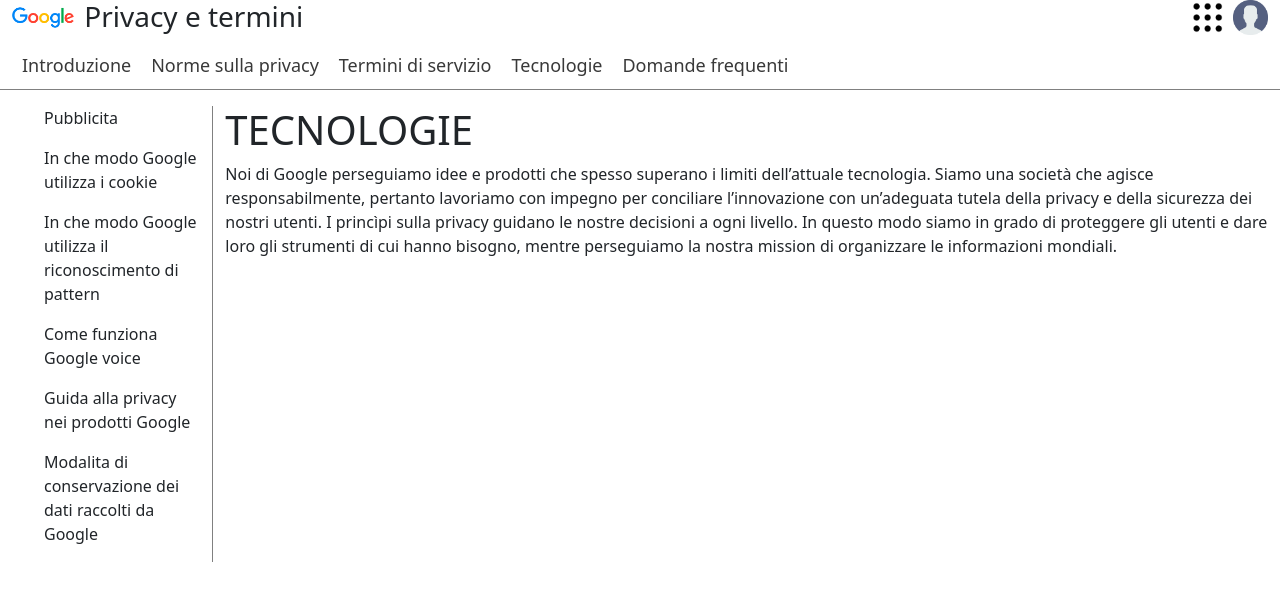
After one commit to tastytim/php-google-faq, a PHP site: page /tecnologie.php in a window 1280 px wide. The commit adds this page. Shown: the top 601 px of the page. Run offline with PHP 8.4, Linux system fonts and the light colour scheme.

Commit message:
commit tecnologie page

```diff
--- a/styles.css
+++ b/css/styles.css
@@ -17,9 +17,16 @@
     list-style: none;
     font-size: large;
     display: flex;
+    border-bottom:1px solid gray ;
+    padding: 10px 0;
 }
 
 .navbar-custom li{
     padding-left:10px;
     padding-right:10px;
 }
+
+.navbar-custom li a{
+    text-decoration: none;
+    color: rgb(57, 57, 57);
+}
--- /dev/null
+++ b/css/tech.css
@@ -0,0 +1,12 @@
+.container{
+    height: 100%;
+}
+
+.col-2{
+    width: calc(100% / 12 * 2);
+    border-right: 1px solid gray;
+    height: 100%;
+}
+.col-10{
+    width: calc(100% / 12 * 10);
+}
--- /dev/null
+++ b/tecnologie.php
@@ -0,0 +1,100 @@
+<?php
+
+
+$leftColumnList = [
+        "Pubblicita",
+        "In che modo Google utilizza i cookie",
+        "In che modo Google utilizza il riconoscimento di pattern",
+         "Come funziona Google voice",
+         "Guida alla privacy nei prodotti Google",
+         "Modalita di conservazione dei dati raccolti da Google"
+    ];
+
+
+
+$rightColumnList = [
+    [
+        "title" => "TECNOLOGIE",
+        "p" => "Noi di Google perseguiamo idee e prodotti che spesso superano i limiti dell’attuale tecnologia. Siamo una società che agisce responsabilmente, pertanto lavoriamo con impegno per conciliare l’innovazione con un’adeguata tutela della privacy e della sicurezza dei nostri utenti. I princìpi sulla privacy guidano le nostre decisioni a ogni livello. In questo modo siamo in grado di proteggere gli utenti e dare loro gli strumenti di cui hanno bisogno, mentre perseguiamo la nostra mission di organizzare le informazioni mondiali."
+    ]
+]
+
+
+
+
+
+?>
+
+<!DOCTYPE html>
+<meta charset="UTF-8">
+  <meta http-equiv="X-UA-Compatible" content="IE=edge">
+  <meta name="viewport" content="width=device-width, initial-scale=1.0">
+  <link rel="stylesheet" href="css/styles.css">
+  <link rel="stylesheet" href="css/tech.css">
+  <!-- Bootstrap -->
+  <link href="https://cdn.jsdelivr.net/npm/bootstrap@5.1.3/dist/css/bootstrap.min.css" rel="stylesheet" integrity="sha384-1BmE4kWBq78iYhFldvKuhfTAU6auU8tT94WrHftjDbrCEXSU1oBoqyl2QvZ6jIW3" crossorigin="anonymous">
+
+    <head>
+<title>PHP GOOGLE</title>
+    </head>
+    <body>
+        <header>
+            <div class="container-fluid logo-bar">
+                <div class="row">
+                    <div class="col d-flex">
+                        <img src="img/google.png" alt="google">
+                        <h3>Privacy e termini</h3>
+                    </div>
+                    <div class="col d-flex justify-content-end">
+                        <img class="me-2"src="img/nine-dots.png" alt="dots">
+                        <img src="img/user.png" alt="user">
+
+                    </div>
+                </div>
+            </div>
+            <div class="container-fluid">
+                <div class="row">
+                    <ul class="navbar-custom">
+                    <li><a href="">Introduzione</a></li>
+                    <li><a href="">Norme sulla privacy</a></li>
+                    <li><a href="">Termini di servizio</a></li>
+                    <li><a href="tecnologie.php">Tecnologie</a></li>
+                    <li><a href="index.php">Domande frequenti</a></li>
+                    </ul>
+                </div>
+
+            </div>
+        </header>
+        <main>
+
+            <div class="container-fluid">
+                <div class="row">
+                    <div class="col-2">
+                        <ul>
+                        <?php
+            foreach($leftColumnList as $key=>$value){
+                echo "<p>".$value."</p>";
+            }
+          ?>
+                        </ul>
+                    </div>
+                    <div class="col-10">
+                    <?php
+            foreach($rightColumnList as $key=>$value){
+                echo "<h1>".$value['title']."</h1>";
+                echo "<p>".$value['p']."</p>";
+            }
+          ?>
+                    </div>
+                </div>
+
+
+
+
+
+            </div>
+
+        </main>
+        <footer></footer>
+    </body>
+</html>
```
Also changed, not shown: index.php (+6 -6 lines).
